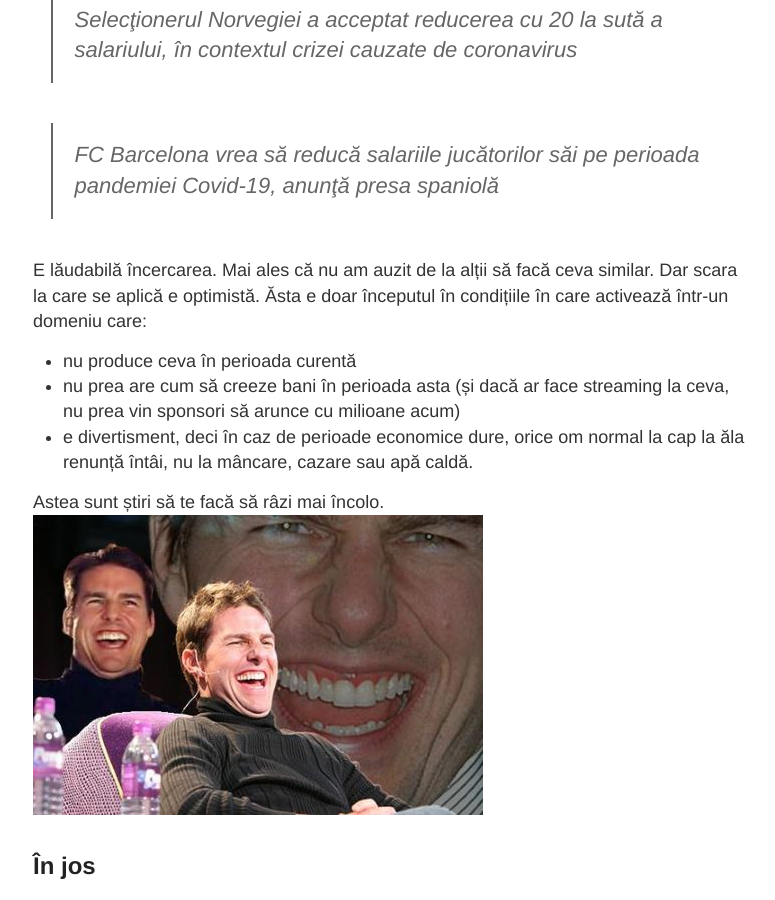
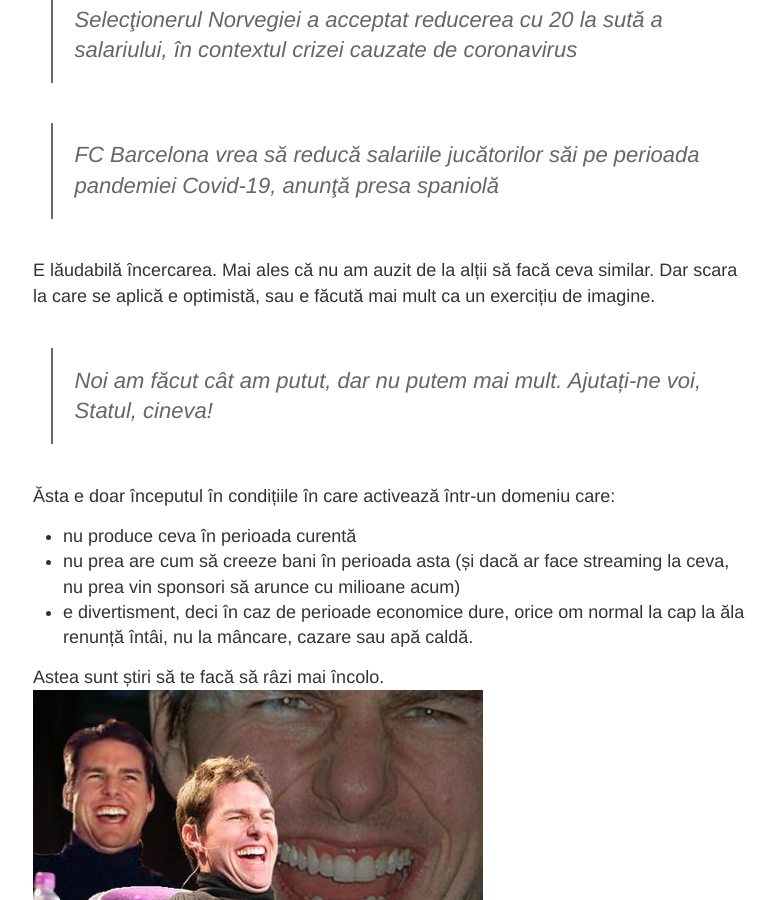
Before and after one commit to dezGusty/dezGusty.github.io, a Jekyll site: the page built from _posts/2020-03-28-criza-in-faze-timpurii.md, in a window 1280 px wide and 900 px high, scrolled down 573 px. Shown: the whole window, without its empty margins (247-1022 px from the left). Built offline with Jekyll 4.4.1, drawn with Linux system fonts in a browser that asks for light colours.

Commit message:
update articol

```diff
--- a/_posts/2020-03-28-criza-in-faze-timpurii.md
+++ b/_posts/2020-03-28-criza-in-faze-timpurii.md
@@ -13,7 +13,11 @@ _Am amânat puțin să public chestia asta. De aceea pentru cei care citesc acum
 
 > FC Barcelona vrea să reducă salariile jucătorilor săi pe perioada pandemiei Covid-19, anunţă presa spaniolă
 
-E lăudabilă încercarea. Mai ales că nu am auzit de la alții să facă ceva similar. Dar scara la care se aplică e optimistă. Ăsta e doar începutul în condițiile în care activează într-un domeniu care:
+E lăudabilă încercarea. Mai ales că nu am auzit de la alții să facă ceva similar. Dar scara la care se aplică e optimistă, sau e făcută mai mult ca un exercițiu de imagine.
+
+> Noi am făcut cât am putut, dar nu putem mai mult. Ajutați-ne voi, Statul, cineva!
+
+Ăsta e doar începutul în condițiile în care activează într-un domeniu care:
 
 - nu produce ceva în perioada curentă
 - nu prea are cum să creeze bani în perioada asta (și dacă ar face streaming la ceva, nu prea vin sponsori să arunce cu milioane acum)
```
